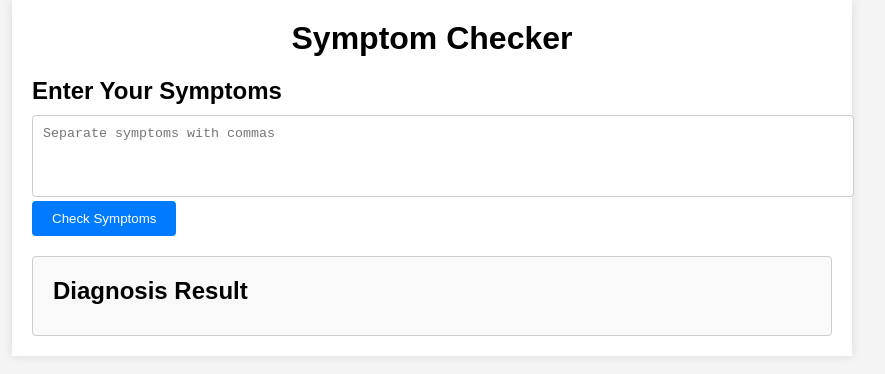
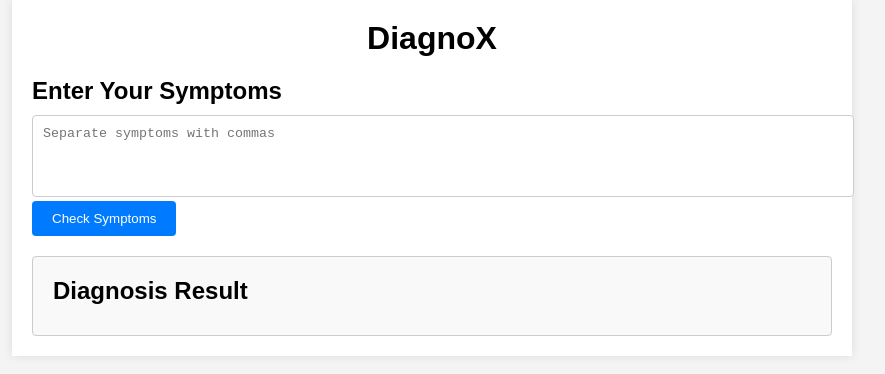
Before and after one commit to Vikingxtanker/grvgaikwad.github.io, a plain HTML site: page index.html in a window 1280 px wide. Shown: the whole page, without its empty margins (208-1093 px from the left). Drawn offline with Linux system fonts and the light colour scheme.

Commit message:
Update index.html

```diff
--- a/index.html
+++ b/index.html
@@ -3,13 +3,13 @@
 <head>
     <meta charset="UTF-8">
     <meta name="viewport" content="width=device-width, initial-scale=1.0">
-    <title>Symptom Checker</title>
+    <title>DiagnoX</title>
     <link rel="stylesheet" href="styles.css">
 </head>
 <body>
     <div class="container">
         <header>
-            <h1>Symptom Checker</h1>
+            <h1>DiagnoX</h1>
         </header>
         <main>
             <section class="symptom-form">
```
